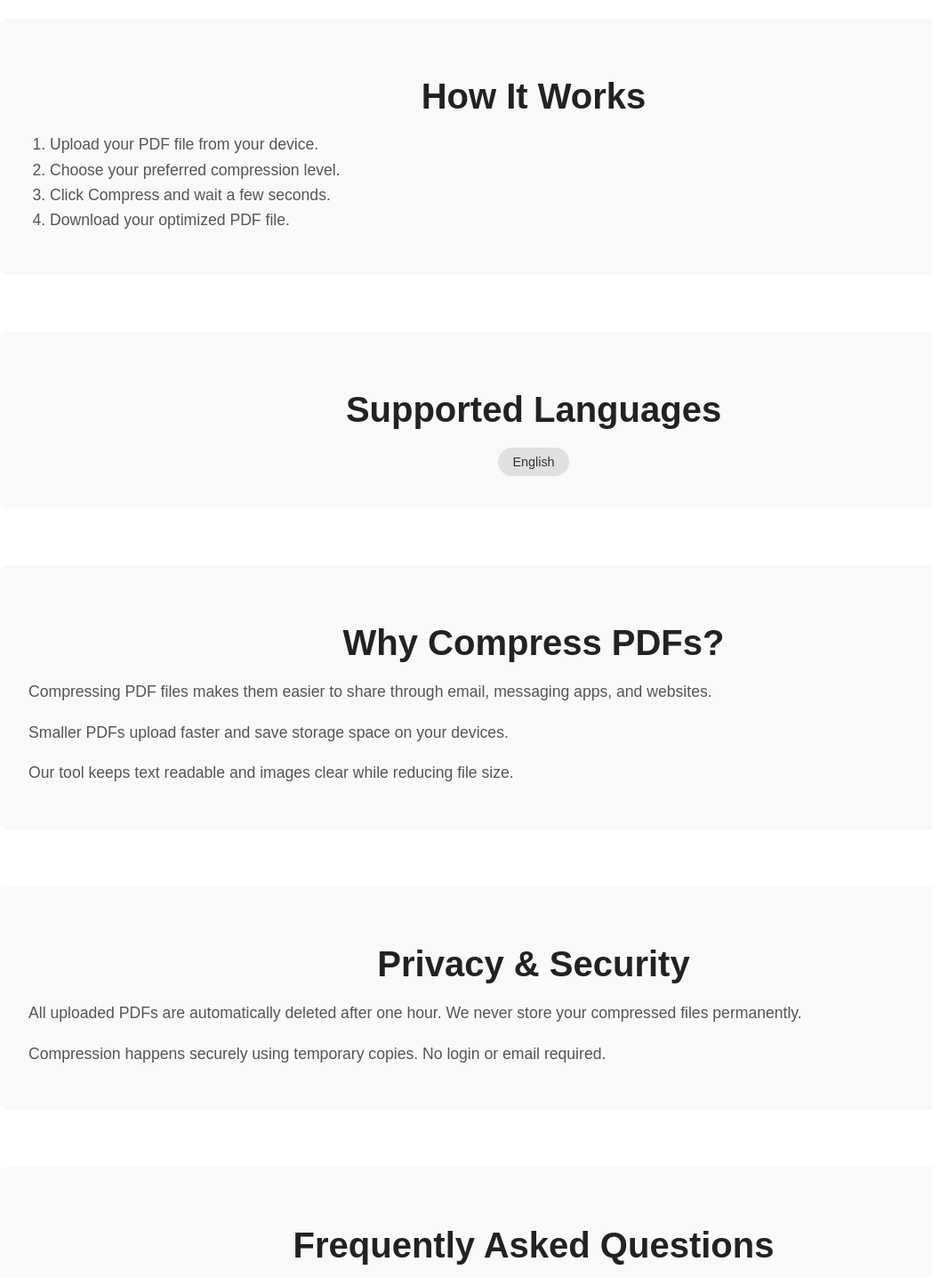
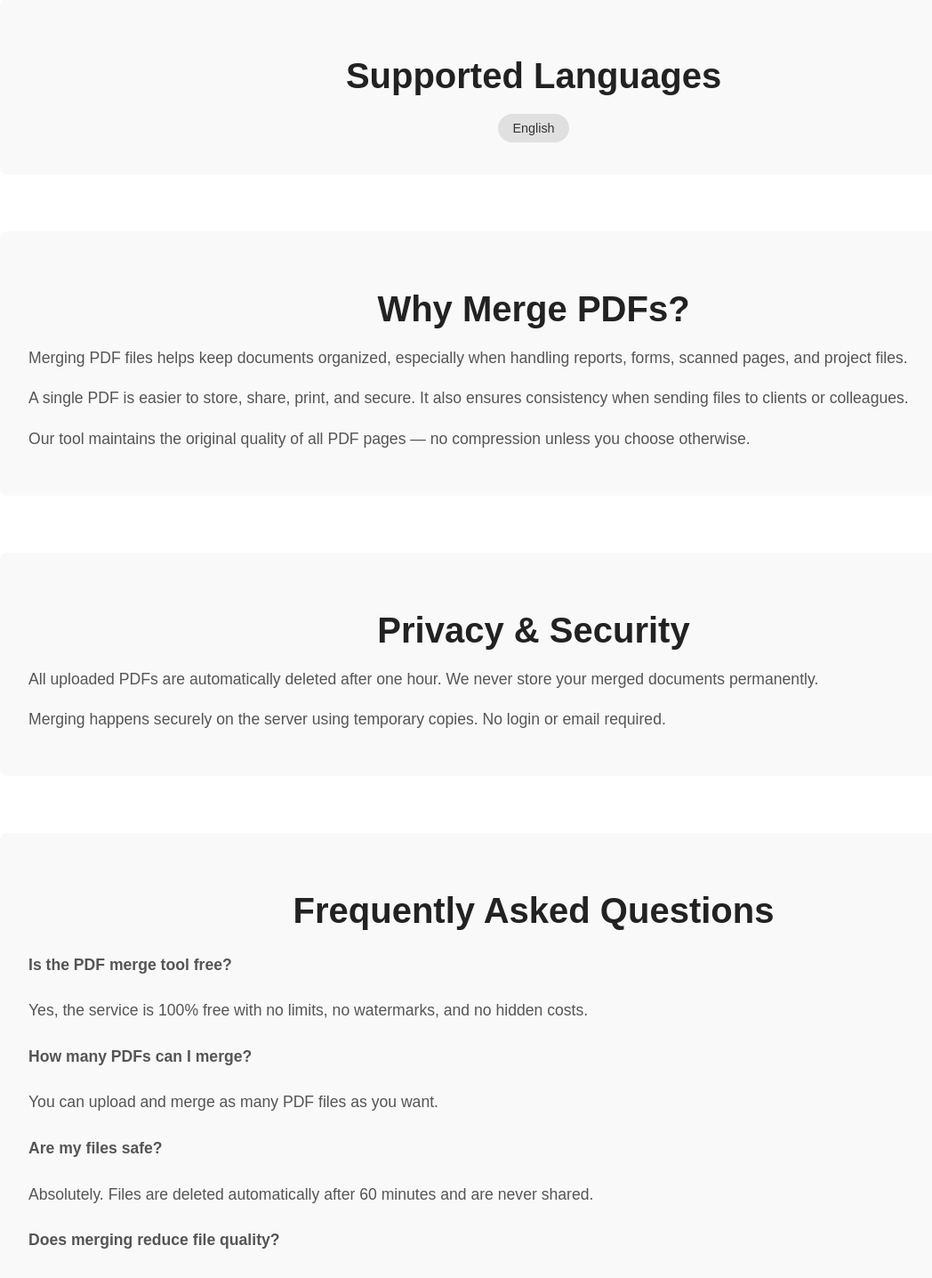
Before and after one commit to Leadmind-Developer/pdfimagetools-vercel, a Next.js app: page /combine-pdfs in a window 1280 px wide. Shown: the part 1330-2766 px from the top of the page at 89% size, without its empty margins (40-1088 px from the left). Built offline with nearby package versions, Linux system fonts and the light colour scheme; no server answers.

Commit message:
Update page.jsx

```diff
--- a/src/app/combine-pdfs/page.jsx
+++ b/src/app/combine-pdfs/page.jsx
@@ -1,81 +1,74 @@
+// src/app/combine-pdfs/page.tsx
 import React from "react";
 import Footer from "../../components/Footer";
 import DonationSupport from "../../components/DonationSupport";
-import PdfCompressUploader from "../../components/PdfCompressUploader";
+import PdfCombineUploader from "../../components/PdfCombineUploader";
 import Link from "next/link";
 
+// English translations only
 const t = {
-  heroTitle: "Compress PDF Files Online",
+  heroTitle: "Merge PDF Files Online",
   heroSubtitle:
-    "Reduce PDF file size while keeping great quality. Drag, drop, compress instantly — no limits, no watermarks, always free.",
-
+    "Easily combine multiple PDF documents into a single file. Drag, reorder, and merge instantly — no limits, no watermarks, always free.",
   stepsTitle: "How It Works",
   steps: [
-    "Upload your PDF file from your device.",
-    "Choose your preferred compression level.",
-    "Click Compress and wait a few seconds.",
-    "Download your optimized PDF file.",
+    "Upload two or more PDF files from your device.",
+    "Reorder your PDFs using the drag-and-drop interface.",
+    "Click the merge button to combine everything into one document.",
+    "Download your merged PDF or start a new merge.",
   ],
-
   supportedTitle: "Supported Languages",
-
-  aboutTitle: "Why Compress PDFs?",
+  aboutTitle: "Why Merge PDFs?",
   aboutText: [
-    "Compressing PDF files makes them easier to share through email, messaging apps, and websites.",
-    "Smaller PDFs upload faster and save storage space on your devices.",
-    "Our tool keeps text readable and images clear while reducing file size.",
+    "Merging PDF files helps keep documents organized, especially when handling reports, forms, scanned pages, and project files.",
+    "A single PDF is easier to store, share, print, and secure. It also ensures consistency when sending files to clients or colleagues.",
+    "Our tool maintains the original quality of all PDF pages — no compression unless you choose otherwise.",
   ],
-
   privacyTitle: "Privacy & Security",
   privacyText: [
-    "All uploaded PDFs are automatically deleted after one hour. We never store your compressed files permanently.",
-    "Compression happens securely using temporary copies. No login or email required.",
+    "All uploaded PDFs are automatically deleted after one hour. We never store your merged documents permanently.",
+    "Merging happens securely on the server using temporary copies. No login or email required.",
   ],
-
   faqTitle: "Frequently Asked Questions",
   faq: [
     {
-      question: "Is the PDF compressor free?",
+      question: "Is the PDF merge tool free?",
       answer:
-        "Yes, it is completely free with no limits, no watermarks, and no hidden charges.",
+        "Yes, the service is 100% free with no limits, no watermarks, and no hidden costs.",
     },
     {
-      question: "Will compression reduce quality?",
-      answer:
-        "Our compression balances file size and quality so your documents remain clear.",
-    },
-    {
-      question: "Can I compress multiple PDFs?",
-      answer:
-        "Currently one file at a time. Batch compression is planned soon.",
+      question: "How many PDFs can I merge?",
+      answer: "You can upload and merge as many PDF files as you want.",
     },
     {
       question: "Are my files safe?",
       answer:
-        "Yes. Files are deleted automatically after 60 minutes and never shared.",
+        "Absolutely. Files are deleted automatically after 60 minutes and are never shared.",
+    },
+    {
+      question: "Does merging reduce file quality?",
+      answer:
+        "No. Your merged output keeps the original resolution of all pages.",
     },
   ],
-
   relatedTitle: "Other Tools You May Like",
   relatedTools: [
-    "Merge PDF",
+    "PDF to Word",
+    "Compress PDF",
+    "PDF to Images",
     "Split PDF",
-    "PDF to Word",
     "Image to PDF",
-    "PDF to Images",
   ],
 };
 
-export default function CompressPdfPage() {
+export default function CombinePdfsPage() {
   const containerStyle = { maxWidth: "1200px", margin: "0 auto", padding: "2rem" };
-
   const sectionStyle = {
     marginBottom: "4rem",
     padding: "2rem",
     borderRadius: "8px",
     backgroundColor: "#f9f9f9",
   };
-
   const headingStyle = {
     fontSize: "2.5rem",
     fontWeight: 700,
@@ -83,7 +76,6 @@ export default function CompressPdfPage() {
     color: "#222",
     textAlign: "center",
   };
-
   const subHeadingStyle = {
     fontSize: "1.25rem",
     marginBottom: "1.5rem",
@@ -91,7 +83,6 @@ export default function CompressPdfPage() {
     lineHeight: 1.6,
     textAlign: "center",
   };
-
   const listStyle = {
     paddingLeft: "1.5rem",
     marginBottom: "1rem",
@@ -99,7 +90,6 @@ export default function CompressPdfPage() {
     fontSize: "1.1rem",
     lineHeight: 1.6,
   };
-
   const badgeStyle = {
     display: "inline-block",
     padding: "0.5rem 1rem",
@@ -109,7 +99,6 @@ export default function CompressPdfPage() {
     fontSize: "0.9rem",
     color: "#333",
   };
-
   const homeButtonStyle = {
     display: "inline-block",
     padding: "0.5rem 1rem",
@@ -125,7 +114,6 @@ export default function CompressPdfPage() {
     <div style={{ display: "flex", flexDirection: "column", minHeight: "100vh" }}>
       <main style={{ flex: 1 }}>
         <div style={containerStyle}>
-
           {/* Home Link */}
           <div style={{ display: "flex", alignItems: "center", marginBottom: "2rem" }}>
             <Link href="/" style={homeButtonStyle}>
@@ -137,11 +125,11 @@ export default function CompressPdfPage() {
           <section style={{ marginBottom: "4rem", textAlign: "center" }}>
             <h1 style={headingStyle}>{t.heroTitle}</h1>
             <p style={subHeadingStyle}>{t.heroSubtitle}</p>
-
             <div style={{ maxWidth: "600px", margin: "0 auto" }}>
-              <PdfCompressUploader />
+              <PdfCombineUploader />
             </div>
 
+            {/* DonationSupport placed here */}
             <div style={{ marginTop: "3rem" }}>
               <DonationSupport />
             </div>
@@ -162,9 +150,7 @@ export default function CompressPdfPage() {
             <h2 style={headingStyle}>{t.supportedTitle}</h2>
             <div style={{ textAlign: "center" }}>
               {["English"].map((lang) => (
-                <span key={lang} style={badgeStyle}>
-                  {lang}
-                </span>
+                <span key={lang} style={badgeStyle}>{lang}</span>
               ))}
             </div>
           </section>
@@ -173,9 +159,7 @@ export default function CompressPdfPage() {
           <section style={sectionStyle}>
             <h2 style={headingStyle}>{t.aboutTitle}</h2>
             <div style={{ color: "#555", fontSize: "1.1rem", lineHeight: 1.6 }}>
-              {t.aboutText.map((p, idx) => (
-                <p key={idx}>{p}</p>
-              ))}
+              {t.aboutText.map((p, idx) => <p key={idx}>{p}</p>)}
             </div>
           </section>
 
@@ -183,9 +167,7 @@ export default function CompressPdfPage() {
           <section style={sectionStyle}>
             <h2 style={headingStyle}>{t.privacyTitle}</h2>
             <div style={{ color: "#555", fontSize: "1.1rem", lineHeight: 1.6 }}>
-              {t.privacyText.map((p, idx) => (
-                <p key={idx}>{p}</p>
-              ))}
+              {t.privacyText.map((p, idx) => <p key={idx}>{p}</p>)}
             </div>
           </section>
 
@@ -206,15 +188,11 @@ export default function CompressPdfPage() {
           <section style={sectionStyle}>
             <h2 style={headingStyle}>{t.relatedTitle}</h2>
             <ul style={listStyle}>
-              {t.relatedTools.map((tool, idx) => (
-                <li key={idx}>{tool}</li>
-              ))}
+              {t.relatedTools.map((tool, idx) => <li key={idx}>{tool}</li>)}
             </ul>
           </section>
-
         </div>
       </main>
-
       <Footer />
     </div>
   );
```
